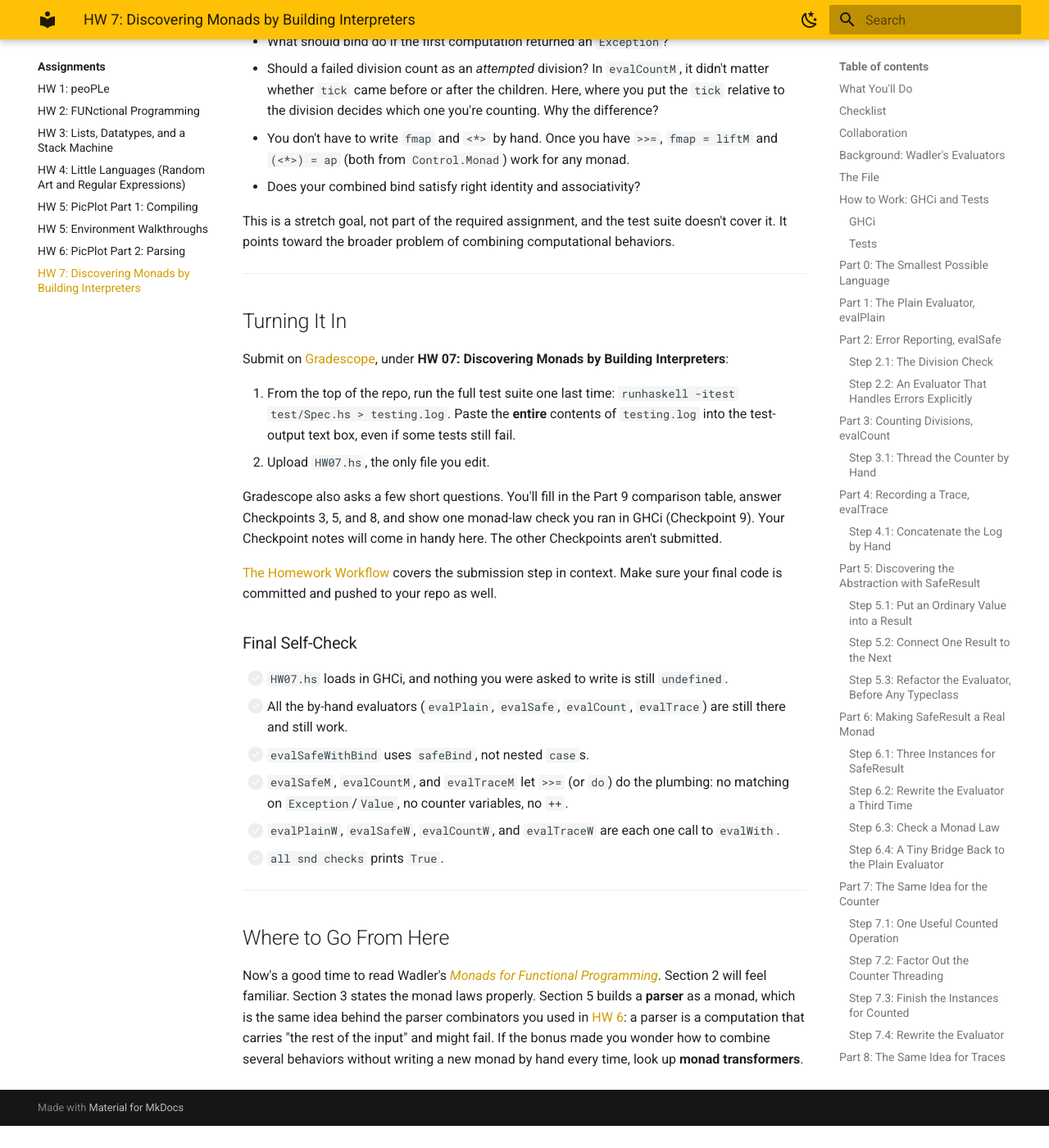
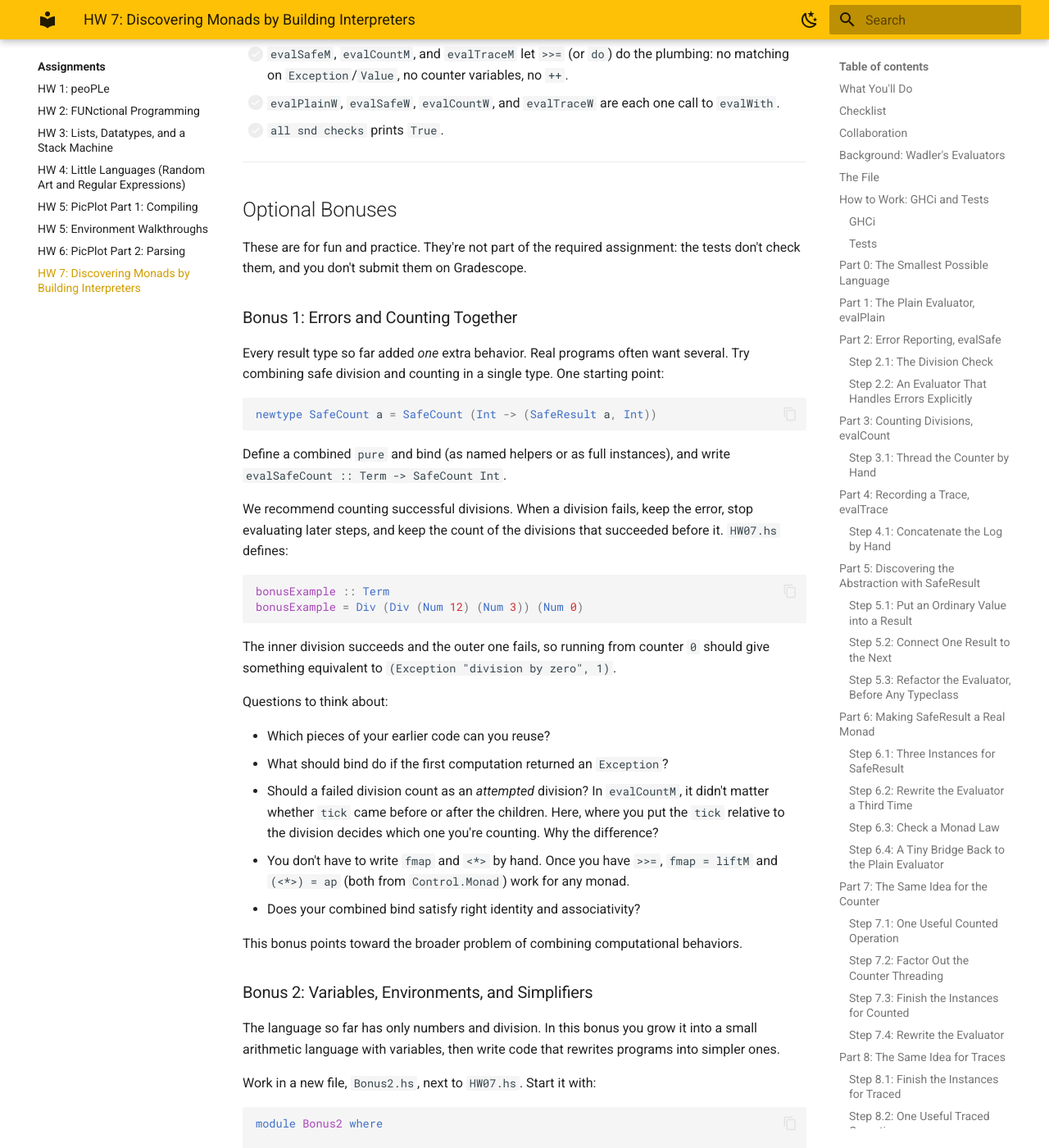
Before and after one commit to lbang-hmc/cs-131-website, an MkDocs documentation site: the page built from content/assignments/hw07.md, in a window 1280 px wide and 1400 px high, scrolled down 19829 px. Shown: the whole window at 82% size. Built offline with MkDocs 1.6.1 and Material for MkDocs 9.7.7, drawn with Linux system fonts in a browser that asks for light colours; before the commit the page ends 21202 px from its top, so only the background shows below that; some of the changed text lies outside the part shown.

Commit message:
HW 7: move bonuses after submission; add Bonus 2 (variables, environments, composable simplifiers)
Co-Authored-By: Claude Opus 5.5 <noreply@anthropic.com>

````diff
--- a/content/assignments/hw07.md
+++ b/content/assignments/hw07.md
@@ -763,7 +763,33 @@ All four evaluators use the same two operations, `pure` and `>>=`, but each type
 
 ---
 
-## Optional Bonus: Errors and Counting Together
+## Turning It In
+
+Submit on [Gradescope](https://www.gradescope.com), under **HW 07: Discovering Monads by Building Interpreters**:
+
+1. From the top of the repo, run the full test suite one last time: `runhaskell -itest test/Spec.hs > testing.log`. Paste the **entire** contents of `testing.log` into the test-output text box, even if some tests still fail.
+2. Upload `HW07.hs`, the only file you edit.
+
+Gradescope also asks a few short questions. You'll fill in the Part 9 comparison table, answer Checkpoints 3, 5, and 8, and show one monad-law check you ran in GHCi (Checkpoint 9). Your Checkpoint notes will come in handy here. The other Checkpoints aren't submitted.
+
+[The Homework Workflow](../how-to/homework-workflow.md) covers the submission step in context. Make sure your final code is committed and pushed to your repo as well.
+
+### Final Self-Check
+
+- [ ] `HW07.hs` loads in GHCi, and nothing you were asked to write is still `undefined`.
+- [ ] All the by-hand evaluators (`evalPlain`, `evalSafe`, `evalCount`, `evalTrace`) are still there and still work.
+- [ ] `evalSafeWithBind` uses `safeBind`, not nested `case`s.
+- [ ] `evalSafeM`, `evalCountM`, and `evalTraceM` let `>>=` (or `do`) do the plumbing: no matching on `Exception`/`Value`, no counter variables, no `++`.
+- [ ] `evalPlainW`, `evalSafeW`, `evalCountW`, and `evalTraceW` are each one call to `evalWith`.
+- [ ] `all snd checks` prints `True`.
+
+---
+
+## Optional Bonuses
+
+These are for fun and practice. They're not part of the required assignment: the tests don't check them, and you don't submit them on Gradescope.
+
+### Bonus 1: Errors and Counting Together
 
 Every result type so far added *one* extra behavior. Real programs often want several. Try combining safe division and counting in a single type. One starting point:
 
@@ -790,32 +816,113 @@ Questions to think about:
 - You don't have to write `fmap` and `<*>` by hand. Once you have `>>=`, `fmap = liftM` and `(<*>) = ap` (both from `Control.Monad`) work for any monad.
 - Does your combined bind satisfy right identity and associativity?
 
-This is a stretch goal, not part of the required assignment, and the test suite doesn't cover it. It points toward the broader problem of combining computational behaviors.
+This bonus points toward the broader problem of combining computational behaviors.
 
----
+### Bonus 2: Variables, Environments, and Simplifiers
 
-## Turning It In
+The language so far has only numbers and division. In this bonus you grow it into a small arithmetic language with variables, then write code that rewrites programs into simpler ones.
 
-Submit on [Gradescope](https://www.gradescope.com), under **HW 07: Discovering Monads by Building Interpreters**:
+Work in a new file, `Bonus2.hs`, next to `HW07.hs`. Start it with:
 
-1. From the top of the repo, run the full test suite one last time: `runhaskell -itest test/Spec.hs > testing.log`. Paste the **entire** contents of `testing.log` into the test-output text box, even if some tests still fail.
-2. Upload `HW07.hs`, the only file you edit.
+```haskell
+module Bonus2 where
 
-Gradescope also asks a few short questions. You'll fill in the Part 9 comparison table, answer Checkpoints 3, 5, and 8, and show one monad-law check you ran in GHCi (Checkpoint 9). Your Checkpoint notes will come in handy here. The other Checkpoints aren't submitted.
+import HW07 (SafeResult (..))
+```
 
-[The Homework Workflow](../how-to/homework-workflow.md) covers the submission step in context. Make sure your final code is committed and pushed to your repo as well.
+The import list brings in only `SafeResult` and its constructors, so your new constructors don't clash with `Term`'s.
 
-### Final Self-Check
+#### A bigger language
 
-- [ ] `HW07.hs` loads in GHCi, and nothing you were asked to write is still `undefined`.
-- [ ] All the by-hand evaluators (`evalPlain`, `evalSafe`, `evalCount`, `evalTrace`) are still there and still work.
-- [ ] `evalSafeWithBind` uses `safeBind`, not nested `case`s.
-- [ ] `evalSafeM`, `evalCountM`, and `evalTraceM` let `>>=` (or `do`) do the plumbing: no matching on `Exception`/`Value`, no counter variables, no `++`.
-- [ ] `evalPlainW`, `evalSafeW`, `evalCountW`, and `evalTraceW` are each one call to `evalWith`.
-- [ ] `all snd checks` prints `True`.
+```haskell
+data Expr
+  = Lit Int
+  | Var String
+  | Add Expr Expr
+  | Sub Expr Expr
+  | Mul Expr Expr
+  | Quot Expr Expr          -- integer division
+  | Let String Expr Expr    -- Let x e body: evaluate e, and call it x inside body
+  deriving (Show, Eq)
+```
+
+#### Evaluating with an environment
+
+An *environment* records the value of each variable in scope:
+
+```haskell
+type Env = [(String, Int)]
+```
+
+Write `evalEnv :: Env -> Expr -> SafeResult Int`, using your `SafeResult` monad. Two things can go wrong now: division by zero, and a variable that isn't in the environment (report it as, say, `Exception "unbound variable: y"`). The Prelude's `lookup :: Eq k => k -> [(k, v)] -> Maybe v` finds a variable. For `Let x e body`, evaluate `e`, then evaluate `body` in the environment extended with `x`'s value. If you put the new pair at the front of the list, an inner `Let` shadows an outer one.
+
+```haskell
+evalEnv [] (Let "x" (Lit 5) (Mul (Var "x") (Lit 5)))           -- Value 25
+evalEnv [] (Let "x" (Lit 1) (Let "x" (Lit 2) (Var "x")))       -- Value 2
+evalEnv [] (Var "y")                                           -- Exception "unbound variable: y"
+```
+
+Every recursive case passes `env` along unchanged, except `Let`. That's plumbing again. Could a monad hide it, the way `Counted` hid the counter? What would bind have to do for `newtype WithEnv a = WithEnv (Env -> SafeResult a)`? (This is known as the *reader* monad.)
+
+#### Simplifiers
+
+A *simplifier* rewrites an expression into a simpler one that means the same thing:
+
+```haskell
+type Simplifier = Expr -> Expr
+```
+
+Write each rule as its own small simplifier. A rule looks only at the top of the expression it's given, and returns anything it doesn't recognize unchanged.
+
+- `addZero`: `e + 0` and `0 + e` become `e`.
+- `mulOne`: `e * 1` and `1 * e` become `e`.
+- `mulZero`: `e * 0` and `0 * e` become `0`.
+- `foldConstants`: an `Add`, `Sub`, or `Mul` of two literals becomes the literal answer.
+
+```haskell
+addZero (Add (Var "x") (Lit 0))   -- Var "x"
+addZero (Mul (Var "x") (Lit 1))   -- Mul (Var "x") (Lit 1), not addZero's job
+```
+
+#### Composing simplifiers
+
+Simplifiers are just functions from `Expr` to `Expr`, so you can combine them with `.`:
+
+```haskell
+basic :: Simplifier
+basic = foldConstants . mulOne . mulZero . addZero
+```
+
+Try `(addZero . mulOne)` and `(mulOne . addZero)` on `Mul (Lit 1) (Add (Var "x") (Lit 0))`. They give different answers. Why?
+
+The rules only look at the top of an expression, so they miss anything nested. Write
+
+```haskell
+everywhere :: Simplifier -> Simplifier
+```
+
+which applies a simplifier to every subexpression: first the children, then the node itself, so each node is rewritten after its children have been simplified. Then define `simplify = everywhere basic`. What happens to the order problem above now?
+
+```haskell
+simplify (Let "x" (Lit 5) (Mul (Add (Var "x") (Lit 0)) (Add (Lit 2) (Lit 3))))
+-- Let "x" (Lit 5) (Mul (Var "x") (Lit 5))
+```
+
+If you want more: write `untilStable :: Simplifier -> Simplifier`, which keeps applying a simplifier until the expression stops changing. Is one pass of `everywhere basic` ever not enough? Can you find an expression where it isn't, or argue that it always is?
+
+#### Is your simplifier correct?
+
+A simplifier shouldn't change what a program means. For any environment, `evalEnv env (simplify e)` should be the same as `evalEnv env e`. Check this on a few expressions, then try these two:
+
+```haskell
+evalEnv [] (Mul (Lit 0) (Quot (Lit 1) (Lit 0)))
+evalEnv [] (simplify (Mul (Lit 0) (Quot (Lit 1) (Lit 0))))
+```
+
+The first is a division-by-zero error and the second is `Value 0`. Which rule is responsible? `Mul (Lit 0) (Var "y")` with an empty environment has the same problem. Is this a bug? Real compilers have to make this decision too. What would you change so that simplifying never turns an error into a value?
 
 ---
 
 ## Where to Go From Here
 
-Now's a good time to read Wadler's [*Monads for Functional Programming*](https://homepages.inf.ed.ac.uk/wadler/papers/marktoberdorf/baastad.pdf). Section 2 will feel familiar. Section 3 states the monad laws properly. Section 5 builds a **parser** as a monad, which is the same idea behind the parser combinators you used in [HW 6](hw06.md): a parser is a computation that carries "the rest of the input" and might fail. If the bonus made you wonder how to combine several behaviors without writing a new monad by hand every time, look up **monad transformers**.
+Now's a good time to read Wadler's [*Monads for Functional Programming*](https://homepages.inf.ed.ac.uk/wadler/papers/marktoberdorf/baastad.pdf). Section 2 will feel familiar. Section 3 states the monad laws properly. Section 5 builds a **parser** as a monad, which is the same idea behind the parser combinators you used in [HW 6](hw06.md): a parser is a computation that carries "the rest of the input" and might fail. If Bonus 1 made you wonder how to combine several behaviors without writing a new monad by hand every time, look up **monad transformers**.
````
